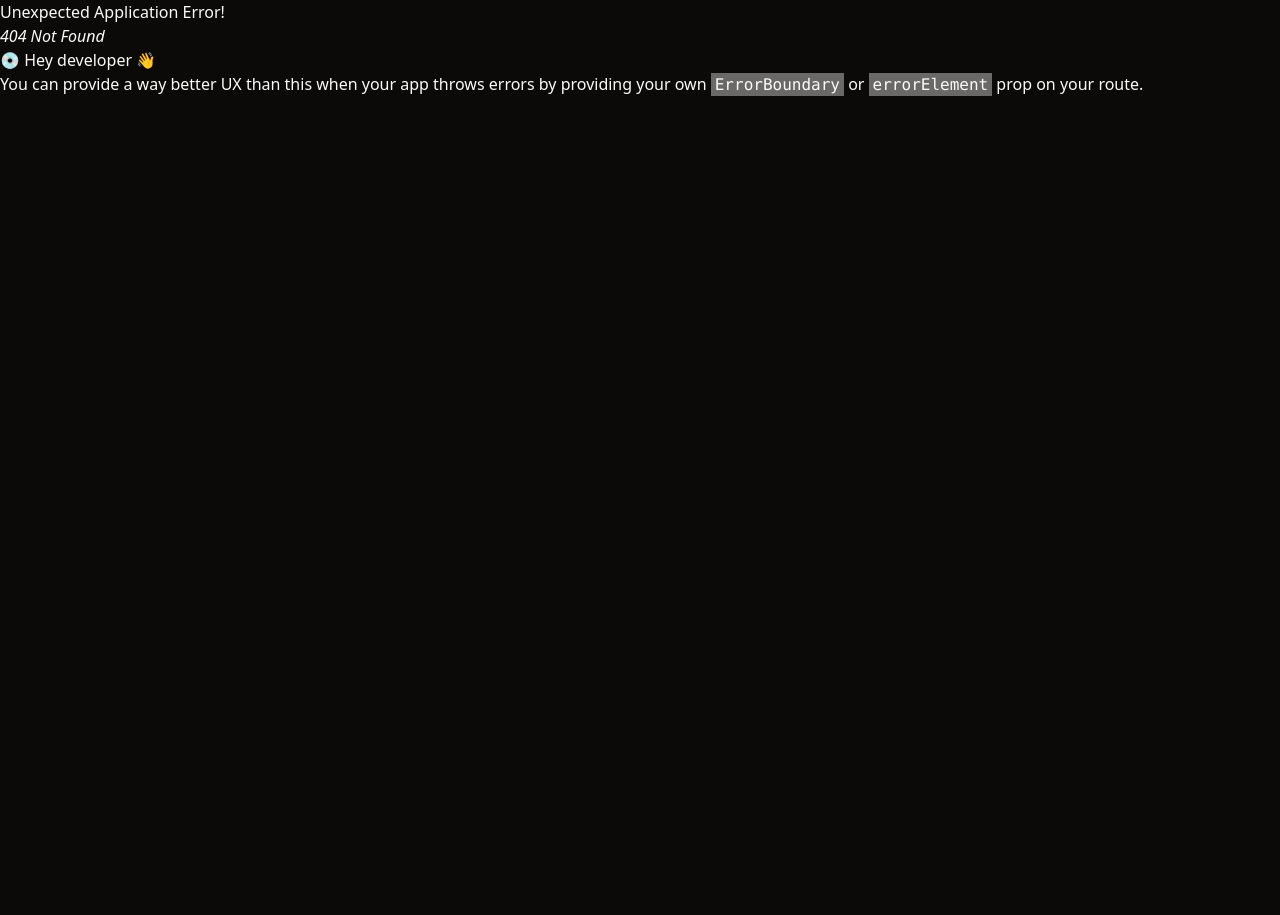
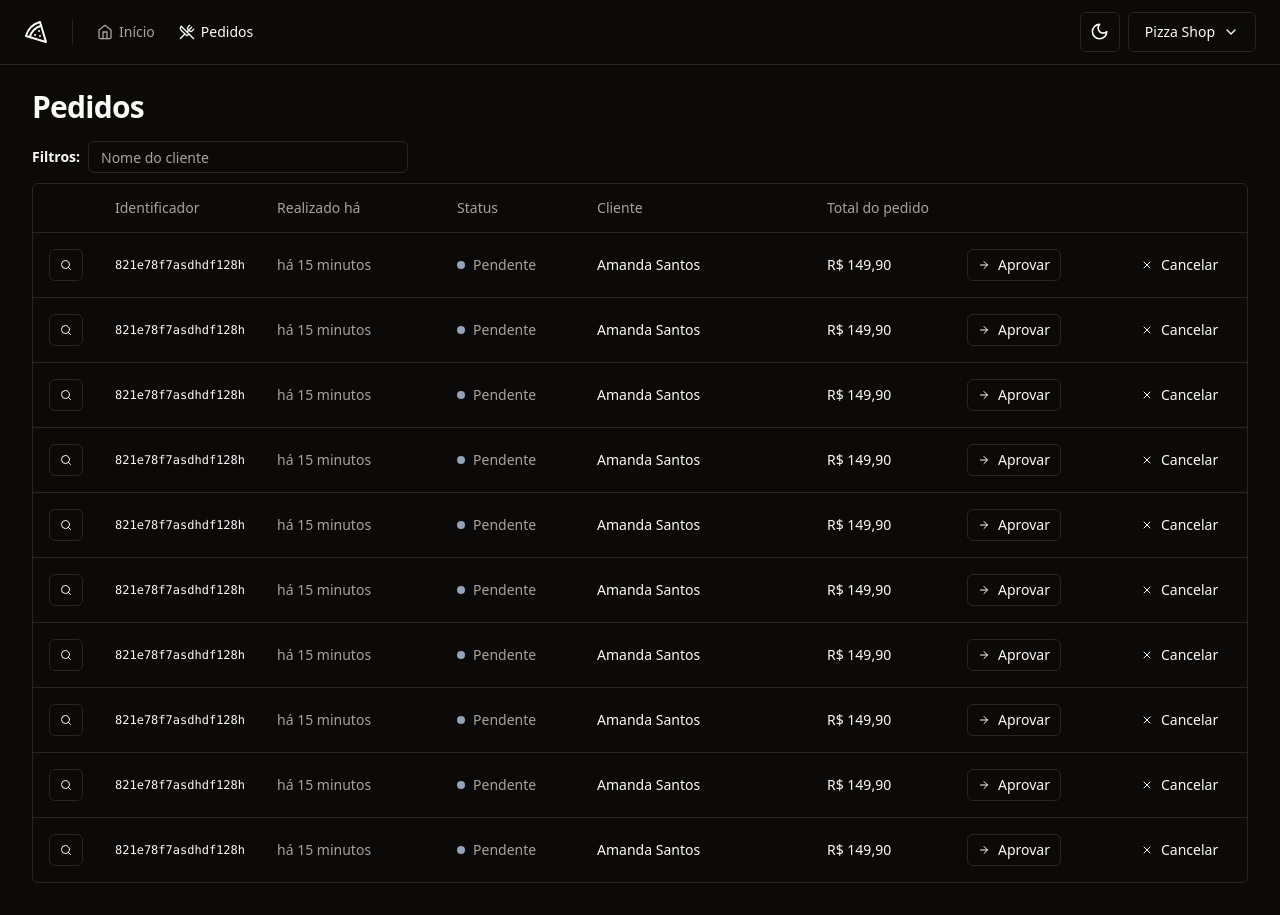
Before and after one commit to amanda-santos/pizzashop, a React (Vite) app: page /orders in a window 1280 px wide. Before the commit this address had no page. Before the commit the page ends 800 px from the top, so only its background shows below. Built offline with nearby package versions, Linux system fonts and the light colour scheme.

Commit message:
feat: ✨ create orders list page

```diff
--- a/src/components/ui/button.tsx
+++ b/src/components/ui/button.tsx
@@ -21,6 +21,7 @@
       },
       size: {
         default: 'h-10 px-4 py-2',
+        xs: 'h-8 px-2.5',
         sm: 'h-9 rounded-md px-3',
         lg: 'h-11 rounded-md px-8',
         icon: 'h-10 w-10',
--- /dev/null
+++ b/src/components/ui/table.tsx
@@ -0,0 +1,117 @@
+import * as React from 'react'
+
+import { cn } from '@/lib/utils'
+
+const Table = React.forwardRef<
+  HTMLTableElement,
+  React.HTMLAttributes<HTMLTableElement>
+>(({ className, ...props }, ref) => (
+  <div className="relative w-full overflow-auto">
+    <table
+      ref={ref}
+      className={cn('w-full caption-bottom text-sm', className)}
+      {...props}
+    />
+  </div>
+))
+Table.displayName = 'Table'
+
+const TableHeader = React.forwardRef<
+  HTMLTableSectionElement,
+  React.HTMLAttributes<HTMLTableSectionElement>
+>(({ className, ...props }, ref) => (
+  <thead ref={ref} className={cn('[&_tr]:border-b', className)} {...props} />
+))
+TableHeader.displayName = 'TableHeader'
+
+const TableBody = React.forwardRef<
+  HTMLTableSectionElement,
+  React.HTMLAttributes<HTMLTableSectionElement>
+>(({ className, ...props }, ref) => (
+  <tbody
+    ref={ref}
+    className={cn('[&_tr:last-child]:border-0', className)}
+    {...props}
+  />
+))
+TableBody.displayName = 'TableBody'
+
+const TableFooter = React.forwardRef<
+  HTMLTableSectionElement,
+  React.HTMLAttributes<HTMLTableSectionElement>
+>(({ className, ...props }, ref) => (
+  <tfoot
+    ref={ref}
+    className={cn(
+      'border-t bg-muted/50 font-medium [&>tr]:last:border-b-0',
+      className,
+    )}
+    {...props}
+  />
+))
+TableFooter.displayName = 'TableFooter'
+
+const TableRow = React.forwardRef<
+  HTMLTableRowElement,
+  React.HTMLAttributes<HTMLTableRowElement>
+>(({ className, ...props }, ref) => (
+  <tr
+    ref={ref}
+    className={cn(
+      'border-b transition-colors hover:bg-muted/50 data-[state=selected]:bg-muted',
+      className,
+    )}
+    {...props}
+  />
+))
+TableRow.displayName = 'TableRow'
+
+const TableHead = React.forwardRef<
+  HTMLTableCellElement,
+  React.ThHTMLAttributes<HTMLTableCellElement>
+>(({ className, ...props }, ref) => (
+  <th
+    ref={ref}
+    className={cn(
+      'h-12 px-4 text-left align-middle font-medium text-muted-foreground [&:has([role=checkbox])]:pr-0',
+      className,
+    )}
+    {...props}
+  />
+))
+TableHead.displayName = 'TableHead'
+
+const TableCell = React.forwardRef<
+  HTMLTableCellElement,
+  React.TdHTMLAttributes<HTMLTableCellElement>
+>(({ className, ...props }, ref) => (
+  <td
+    ref={ref}
+    className={cn('p-4 align-middle [&:has([role=checkbox])]:pr-0', className)}
+    {...props}
+  />
+))
+TableCell.displayName = 'TableCell'
+
+const TableCaption = React.forwardRef<
+  HTMLTableCaptionElement,
+  React.HTMLAttributes<HTMLTableCaptionElement>
+>(({ className, ...props }, ref) => (
+  <caption
+    ref={ref}
+    className={cn('mt-4 text-sm text-muted-foreground', className)}
+    {...props}
+  />
+))
+TableCaption.displayName = 'TableCaption'
+
+export {
+  Table,
+  TableHeader,
+  TableBody,
+  TableFooter,
+  TableHead,
+  TableRow,
+  TableCell,
+  TableCaption,
+}
--- /dev/null
+++ b/src/pages/app/orders/orders.tsx
@@ -0,0 +1,90 @@
+import { ArrowRight, Search, X } from 'lucide-react'
+import { Helmet } from 'react-helmet-async'
+
+import { Button } from '@/components/ui/button'
+import { Input } from '@/components/ui/input'
+import {
+  Table,
+  TableBody,
+  TableCell,
+  TableHead,
+  TableHeader,
+  TableRow,
+} from '@/components/ui/table'
+
+export function Orders() {
+  return (
+    <>
+      <Helmet title="Pedidos" />
+
+      <div className="flex flex-col gap-4">
+        <h1 className="text-3xl font-bold tracking-tight">Pedidos</h1>
+      </div>
+      <div className="space-y-2.5">
+        <form className="flex items-center gap-2">
+          <span className="text-sm font-semibold">Filtros:</span>
+          <Input placeholder="Nome do cliente" className="h-8 w-[320px]" />
+        </form>
+
+        <div className="rounded-md border">
+          <Table>
+            <TableHeader>
+              <TableRow>
+                <TableHead className="w-[64px]"></TableHead>
+                <TableHead className="w-[140px]">Identificador</TableHead>
+                <TableHead className="w-[180px]">Realizado há</TableHead>
+                <TableHead className="w-[140px]">Status</TableHead>
+                <TableHead>Cliente</TableHead>
+                <TableHead className="w-[140px]">Total do pedido</TableHead>
+                <TableHead className="w-[164px]"></TableHead>
+                <TableHead className="w-[132px]"></TableHead>
+              </TableRow>
+            </TableHeader>
+            <TableBody>
+              {Array.from({ length: 10 }).map((_, i) => {
+                return (
+                  <TableRow key={i}>
+                    <TableCell>
+                      <Button variant="outline" size="xs">
+                        <Search className="h-3 w-3" />
+                        <span className="sr-only">Detalhes do pedido</span>
+                      </Button>
+                    </TableCell>
+                    <TableCell className="font-mono text-xs font-medium">
+                      821e78f7asdhdf128h
+                    </TableCell>
+                    <TableCell className="text-muted-foreground">
+                      há 15 minutos
+                    </TableCell>
+                    <TableCell>
+                      <div className="flex items-center gap-2">
+                        <span className="h-2 w-2 rounded-full bg-slate-400" />
+                        <span className="font-medium text-muted-foreground">
+                          Pendente
+                        </span>
+                      </div>
+                    </TableCell>
+                    <TableCell className="font-medium">Amanda Santos</TableCell>
+                    <TableCell className="font-medium">R$ 149,90</TableCell>
+                    <TableCell>
+                      <Button variant="outline" size="xs">
+                        <ArrowRight className="mr-2 h-3 w-3" />
+                        Aprovar
+                      </Button>
+                    </TableCell>
+                    <TableCell>
+                      <Button variant="ghost" size="xs">
+                        <X className="mr-2 h-3 w-3" />
+                        Cancelar
+                      </Button>
+                    </TableCell>
+                  </TableRow>
+                )
+              })}
+            </TableBody>
+          </Table>
+        </div>
+      </div>
+    </>
+  )
+}
--- a/src/routes.tsx
+++ b/src/routes.tsx
@@ -3,6 +3,7 @@
 import { AppLayout } from './pages/_layouts/app'
 import { AuthLayout } from './pages/_layouts/auth'
 import { Dashboard } from './pages/app/dashboard'
+import { Orders } from './pages/app/orders/orders'
 import { SignIn } from './pages/auth/sign-in'
 import { SignUp } from './pages/auth/sign-up'
 
@@ -14,6 +15,10 @@
       {
         path: '/',
         element: <Dashboard />,
+      },
+      {
+        path: '/orders',
+        element: <Orders />,
       },
     ],
   },
```
